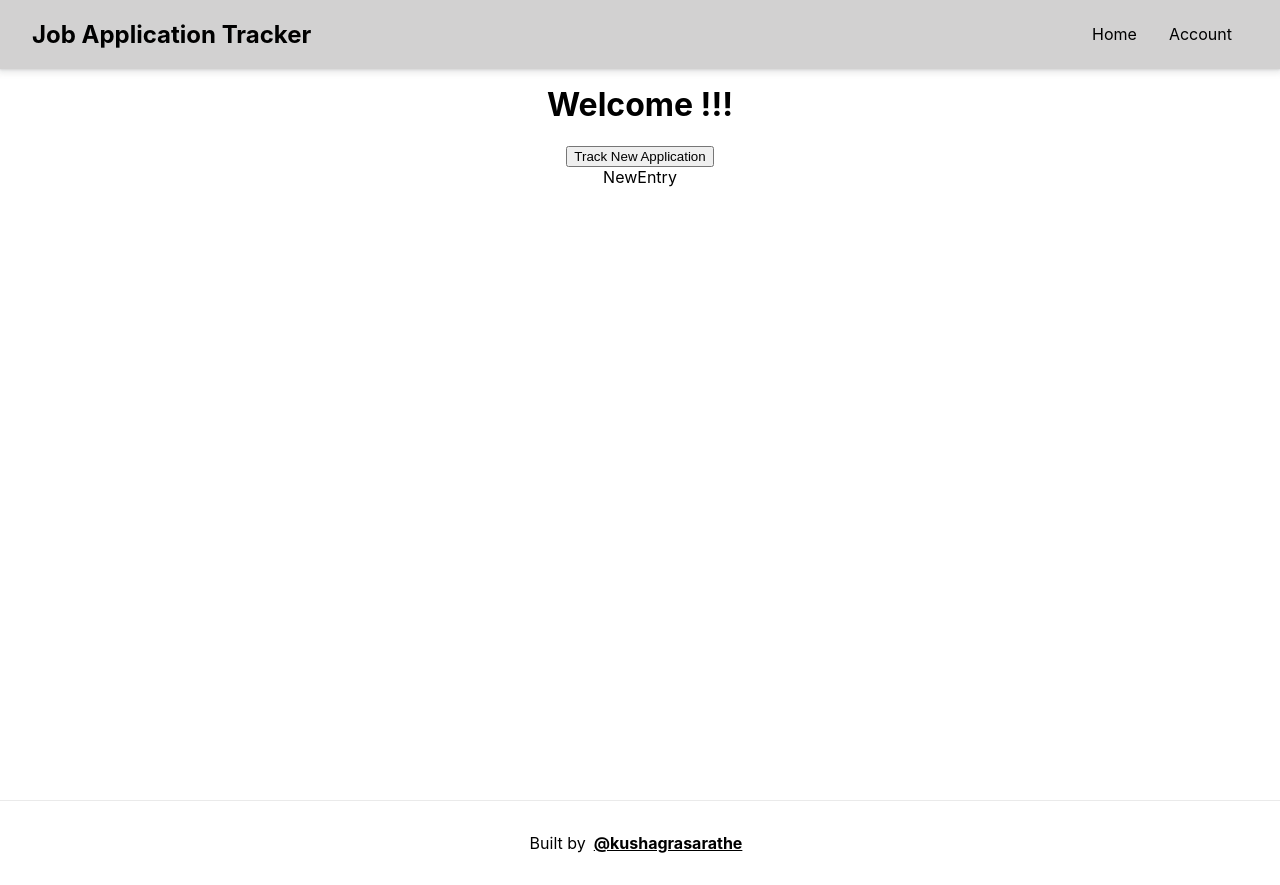
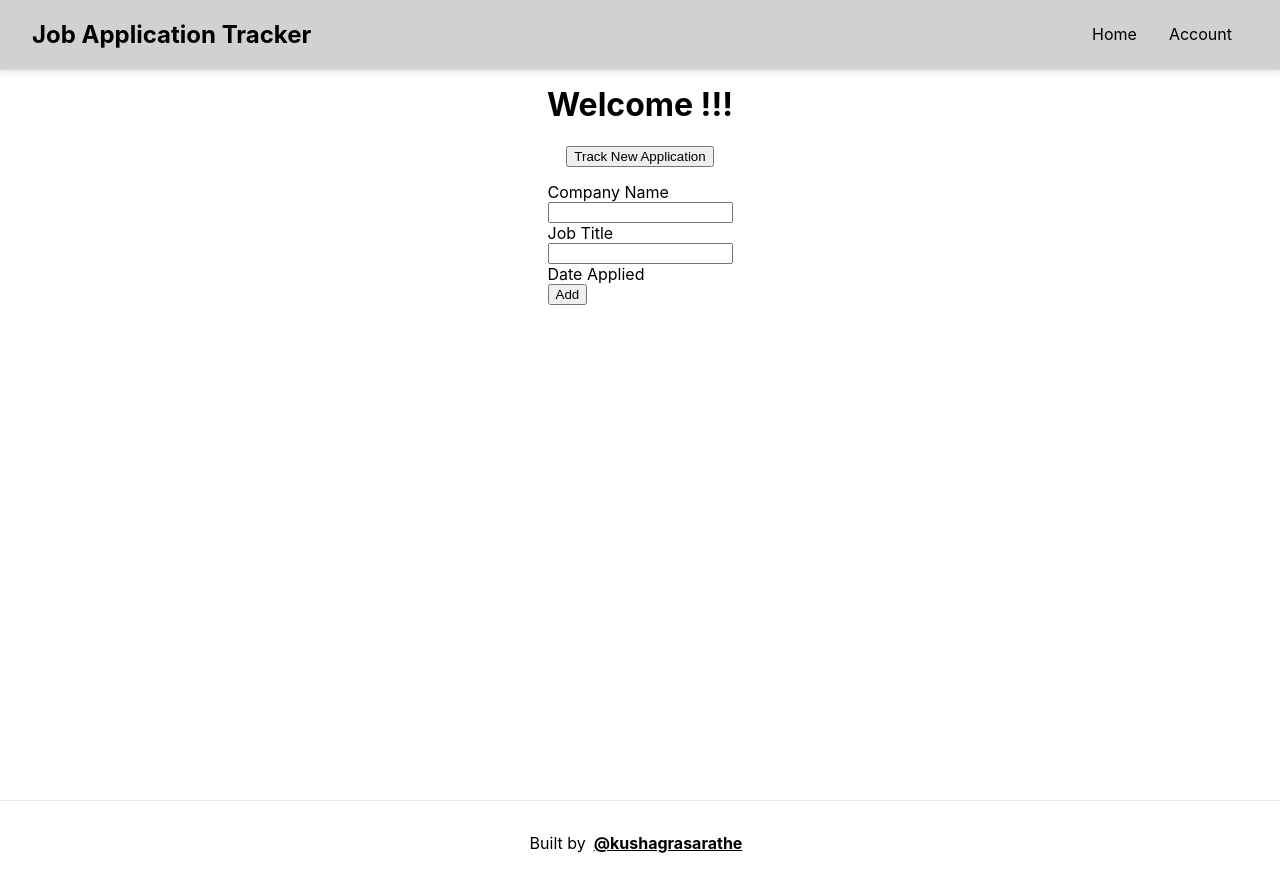
Before and after one commit to kushagrasarathe/job-application-tracker, a Next.js app in the folder frontend/: page / in a window 1280 px wide. Both pictures are taken after a click on the button "Track New Application". Built offline with nearby package versions, Linux system fonts and the light colour scheme.

Commit message:
added toggle function

```diff
--- a/frontend/pages/index.js
+++ b/frontend/pages/index.js
@@ -23,9 +23,12 @@ export default function Home() {
       <main className={styles.main}>
         <h1>Welcome !!!</h1>
         <button onClick={toggleView}>Track New Application</button>
-        {
+        {/* {
           toggle ? <NewEntry /> : ''
-        }
+        } */}
+        <div className={ toggle ? styles.visible : styles.hide }>
+          <NewEntry/>
+        </div>
       </main>
 
     </div>
--- a/frontend/src/components/NewEntry.jsx
+++ b/frontend/src/components/NewEntry.jsx
@@ -1,7 +1,15 @@
 import React from 'react'
+import styles from '../css/App.module.css'
 
 export default function NewEntry() {
   return (
-    <div>NewEntry</div>
+    <div className={styles.track_new}>
+        <label htmlFor="">Company Name</label>
+        <input type="text" />
+        <label htmlFor="">Job Title</label>
+        <input type="text" />
+        <label htmlFor="">Date Applied</label>
+        <button>Add</button>
+    </div>
   )
 }
--- /dev/null
+++ b/frontend/src/css/App.module.css
@@ -0,0 +1,7 @@
+.track_new {
+    display: flex;
+    flex-direction: column;
+    align-items: flex-start;
+    flex-wrap: wrap;
+    justify-content: flex-start;
+}
--- a/frontend/styles/Home.module.css
+++ b/frontend/styles/Home.module.css
@@ -47,6 +47,14 @@
 
 .navlink li {
   margin: 0 1rem;
+}
+
+.visible {
+  margin:15px auto;
+}
+
+.hide {
+  display: none;
 }
 
 .footer {
```
